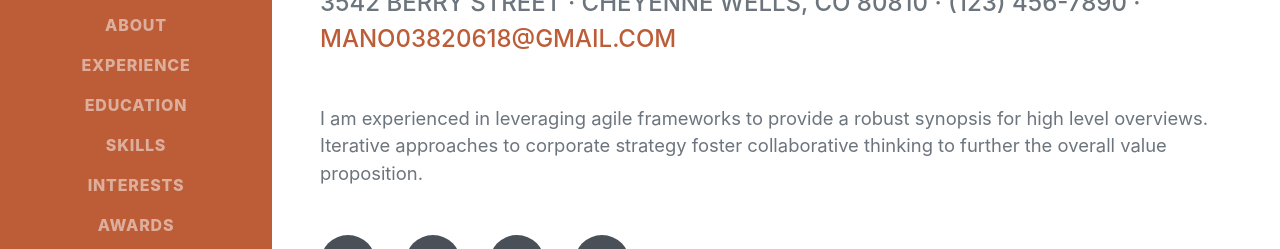
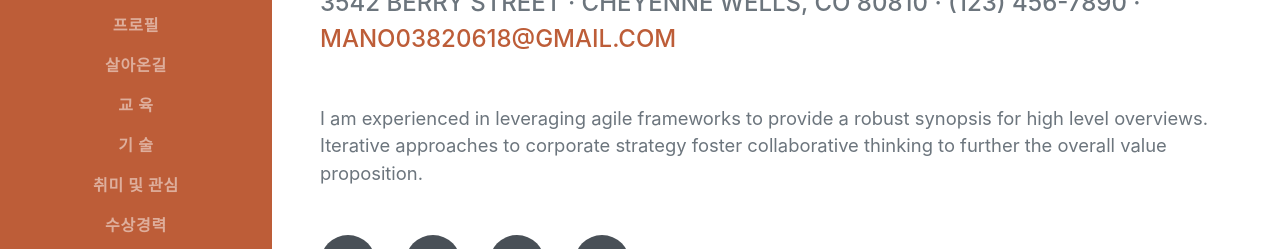
Before and after one commit to attozetta/attozetta, a plain HTML site: page index.html in a window 1280 px wide. Shown: the part 310-559 px from the top of the page. Drawn offline with nearby package versions, Linux system fonts and the light colour scheme; a web font is replaced by a local one.

Commit message:
20210510commit

```diff
--- a/index.html
+++ b/index.html
@@ -25,12 +25,12 @@
             <button class="navbar-toggler" type="button" data-toggle="collapse" data-target="#navbarSupportedContent" aria-controls="navbarSupportedContent" aria-expanded="false" aria-label="Toggle navigation"><span class="navbar-toggler-icon"></span></button>
             <div class="collapse navbar-collapse" id="navbarSupportedContent">
                 <ul class="navbar-nav">
-                    <li class="nav-item"><a class="nav-link js-scroll-trigger" href="#about">About</a></li>
-                    <li class="nav-item"><a class="nav-link js-scroll-trigger" href="#experience">Experience</a></li>
-                    <li class="nav-item"><a class="nav-link js-scroll-trigger" href="#education">Education</a></li>
-                    <li class="nav-item"><a class="nav-link js-scroll-trigger" href="#skills">Skills</a></li>
-                    <li class="nav-item"><a class="nav-link js-scroll-trigger" href="#interests">Interests</a></li>
-                    <li class="nav-item"><a class="nav-link js-scroll-trigger" href="#awards">Awards</a></li>
+                    <li class="nav-item"><a class="nav-link js-scroll-trigger" href="#about">프로필</a></li>
+                    <li class="nav-item"><a class="nav-link js-scroll-trigger" href="#experience">살아온길</a></li>
+                    <li class="nav-item"><a class="nav-link js-scroll-trigger" href="#education">교  육</a></li>
+                    <li class="nav-item"><a class="nav-link js-scroll-trigger" href="#skills">기  술</a></li>
+                    <li class="nav-item"><a class="nav-link js-scroll-trigger" href="#interests">취미 및 관심</a></li>
+                    <li class="nav-item"><a class="nav-link js-scroll-trigger" href="#awards">수상경력</a></li>
                 </ul>
             </div>
         </nav>
@@ -99,12 +99,12 @@
             <!-- Education-->
             <section class="resume-section" id="education">
                 <div class="resume-section-content">
-                    <h2 class="mb-5">Education</h2>
+                    <h2 class="mb-5">교 육</h2>
                     <div class="d-flex flex-column flex-md-row justify-content-between mb-5">
                         <div class="flex-grow-1">
                             <h3 class="mb-0">X X X X 대학교</h3>
                             <div class="subheading mb-3">Bachelor of Mechanical Engineering</div>
-                            <div>Mechanical Engineering</div>
+                            <div>기계공학과</div>
                             <p>GPA: 3.23</p>
                         </div>
                         <div class="flex-shrink-0"><span class="text-primary">August 2006 - May 2010</span></div>
```
